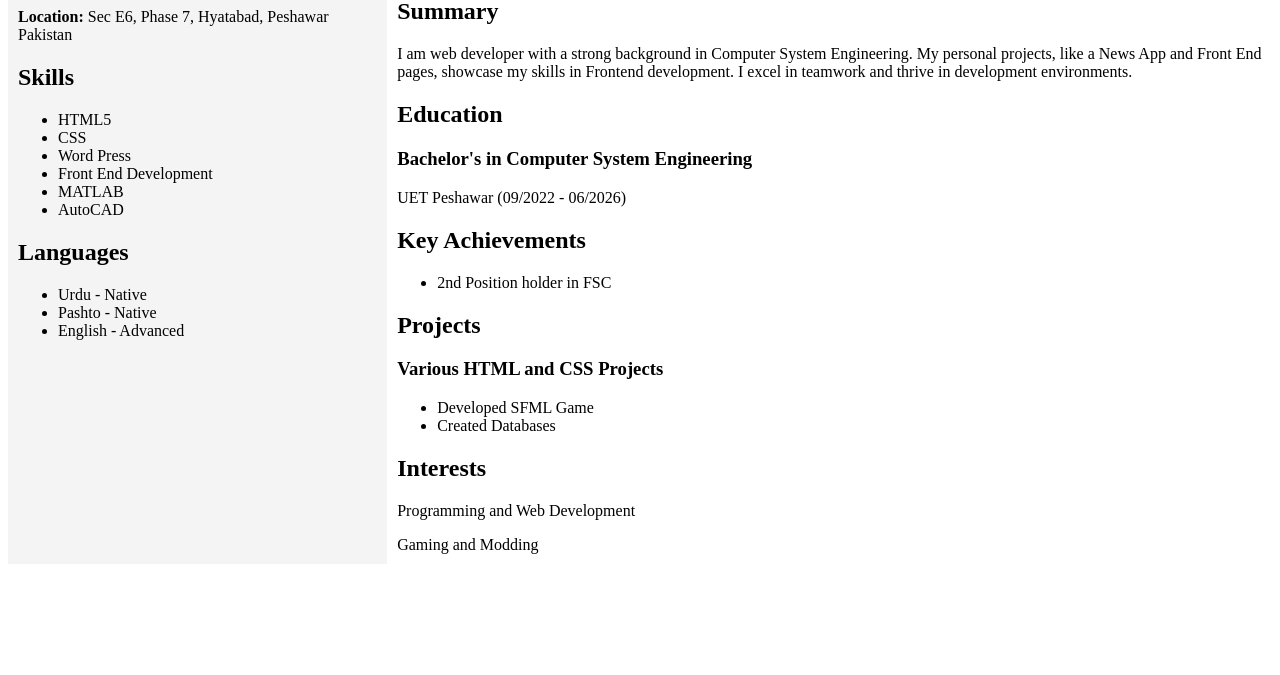
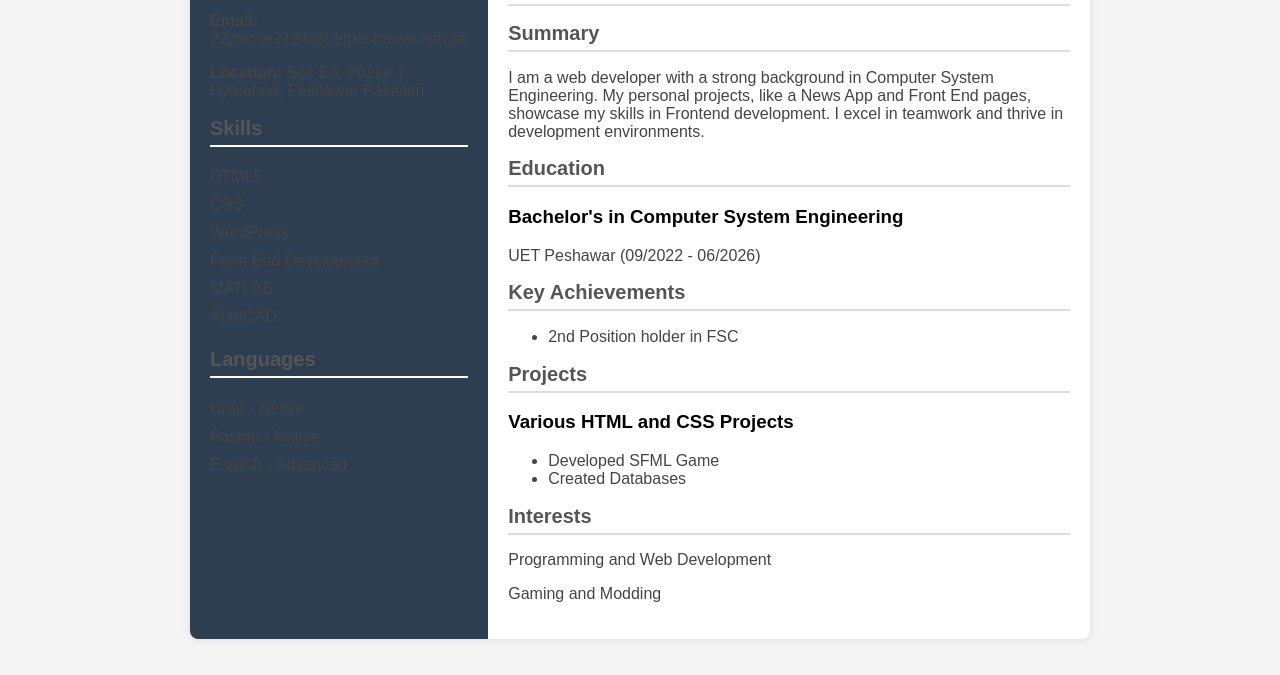
Before and after one commit to HassanZiyad/CV, a plain HTML site: page index.html in a window 1280 px wide. Shown: the part 125-800 px from the top of the page. Drawn offline with Linux system fonts and the light colour scheme.

Commit message:
Add files via upload

```diff
--- a/index.html
+++ b/index.html
@@ -1,11 +1,11 @@
 <html>
 <head>
     <title>Hassan Ziyad - CV</title>
+    <link rel="stylesheet" href="styles.css">
 </head>
 <body>
-    <table width="100%" cellspacing="0" cellpadding="10">
-        <tr>
-            <td width="30%" valign="top" bgcolor="#f4f4f4">
+    <div class="container">
+        <aside class="sidebar">
             <h2>Contact</h2>
             <p><strong>Phone:</strong> 0335-0441212</p>
             <p><strong>Email:</strong> 22pwcse2124@uetpeshawar.edu.pk</p>
@@ -15,7 +15,7 @@
             <ul>
                 <li>HTML5</li>
                 <li>CSS</li>
-                    <li>Word Press</li>
+                <li>WordPress</li>
                 <li>Front End Development</li>
                 <li>MATLAB</li>
                 <li>AutoCAD</li>
@@ -27,14 +27,13 @@
                 <li>Pashto - Native</li>
                 <li>English - Advanced</li>
             </ul>
-            </td>
-            <td width="70%" valign="top">
+        </aside>
+        <main class="content">
             <h1>Hassan Ziyad</h1>
             <h2>Computer System Engineer</h2>
 
             <h2>Summary</h2>
-                <p>I am web developer with a strong background in Computer System Engineering. My personal projects, like a News App and Front End pages, showcase my skills in Frontend development. I excel in teamwork and thrive in development environments.</p>
-
+            <p>I am a web developer with a strong background in Computer System Engineering. My personal projects, like a News App and Front End pages, showcase my skills in Frontend development. I excel in teamwork and thrive in development environments.</p>
 
             <h2>Education</h2>
             <h3>Bachelor's in Computer System Engineering</h3>
@@ -42,7 +41,7 @@
 
             <h2>Key Achievements</h2>
             <ul>
-                    <li> 2nd Position holder in FSC</li>
+                <li>2nd Position holder in FSC</li>
             </ul>
 
             <h2>Projects</h2>
@@ -52,12 +51,10 @@
                 <li>Created Databases</li>
             </ul>
 
-
             <h2>Interests</h2>
             <p>Programming and Web Development</p>
             <p>Gaming and Modding</p>
-            </td>
-        </tr>
-    </table>
+        </main>
+    </div>
 </body>
 </html>
--- /dev/null
+++ b/styles.css
@@ -0,0 +1,59 @@
+body {
+    font-family: Arial, sans-serif;
+    margin: 0;
+    padding: 0;
+    background-color: #f4f4f4;
+}
+
+.container {
+    display: flex;
+    max-width: 900px;
+    margin: 20px auto;
+    background: white;
+    box-shadow: 0 0 10px rgba(0, 0, 0, 0.1);
+    border-radius: 8px;
+    overflow: hidden;
+}
+
+.sidebar {
+    width: 30%;
+    background: #2c3e50;
+    color: white;
+    padding: 20px;
+}
+
+.sidebar h2 {
+    border-bottom: 2px solid white;
+    padding-bottom: 5px;
+}
+
+.sidebar ul {
+    list-style-type: none;
+    padding: 0;
+}
+
+.sidebar ul li {
+    padding: 5px 0;
+}
+
+.content {
+    width: 70%;
+    padding: 20px;
+}
+
+h1 {
+    font-size: 24px;
+    color: #333;
+}
+
+h2 {
+    font-size: 20px;
+    color: #555;
+    border-bottom: 2px solid #ddd;
+    padding-bottom: 5px;
+}
+
+p, ul {
+    font-size: 16px;
+    color: #444;
+}
```
Lines whose indentation alone changed are shown as unchanged.
